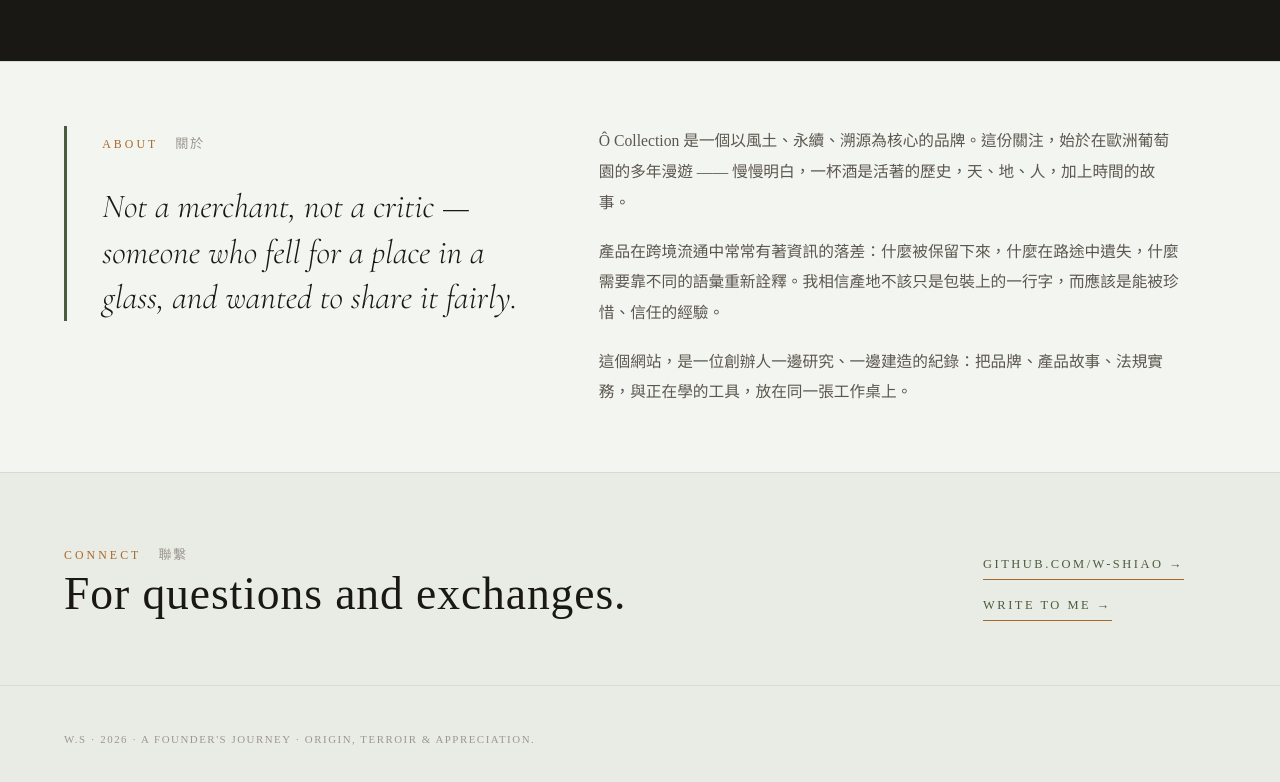
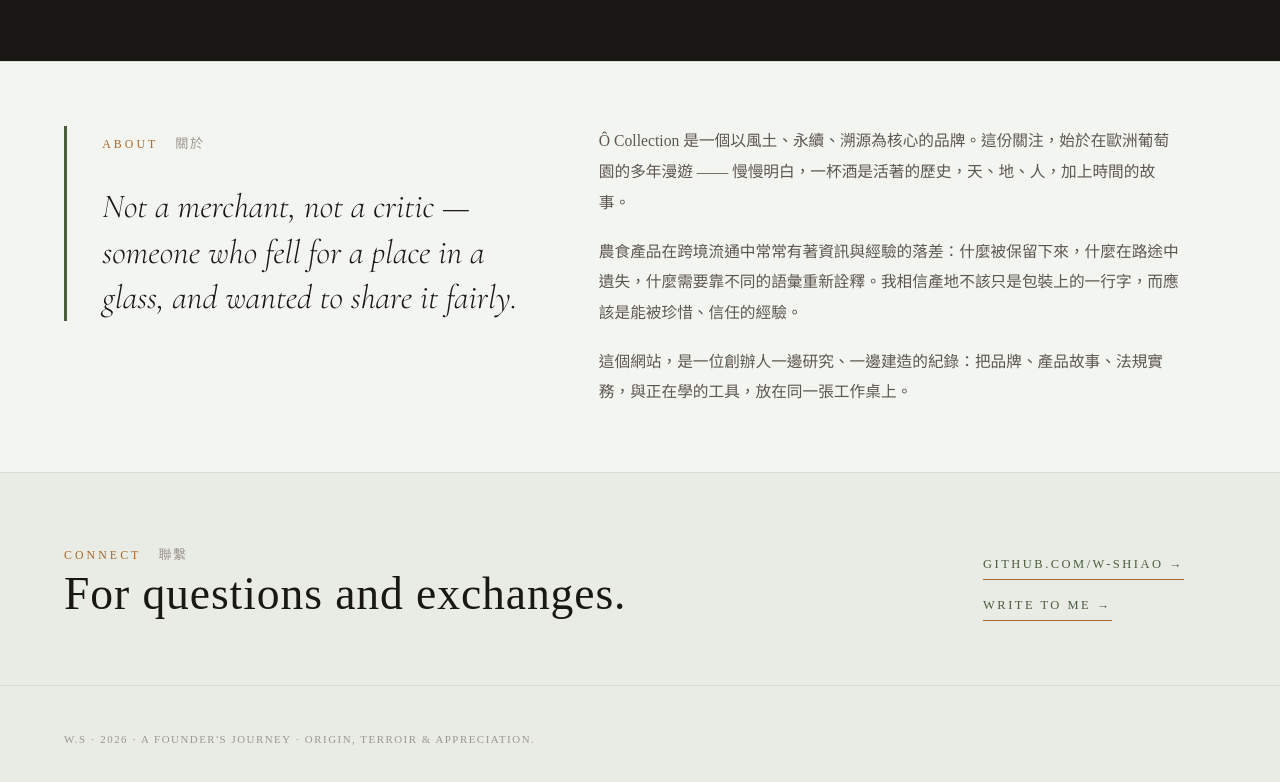
Before and after one commit to mishiao/Main-Site, a plain HTML site: page index.html in a window 1280 px wide. Shown: the part 2267-3049 px from the top of the page. Drawn offline with nearby package versions, Linux system fonts and the light colour scheme; a small style sheet from the web is missing; a web font is replaced by a local one.

Commit message:
Update index.html

```diff
--- a/index.html
+++ b/index.html
@@ -318,7 +318,7 @@
       </div>
       <div class="body">
         <p>Ô Collection 是一個以風土、永續、溯源為核心的品牌。這份關注，始於在歐洲葡萄園的多年漫遊 —— 慢慢明白，一杯酒是活著的歷史，天、地、人，加上時間的故事。</p>
-        <p>產品在跨境流通中常常有著資訊的落差：什麼被保留下來，什麼在路途中遺失，什麼需要靠不同的語彙重新詮釋。我相信產地不該只是包裝上的一行字，而應該是能被珍惜、信任的經驗。</p>
+        <p>農食產品在跨境流通中常常有著資訊與經驗的落差：什麼被保留下來，什麼在路途中遺失，什麼需要靠不同的語彙重新詮釋。我相信產地不該只是包裝上的一行字，而應該是能被珍惜、信任的經驗。</p>
         <p>這個網站，是一位創辦人一邊研究、一邊建造的紀錄：把品牌、產品故事、法規實務，與正在學的工具，放在同一張工作桌上。</p>
       </div>
     </div>
```
